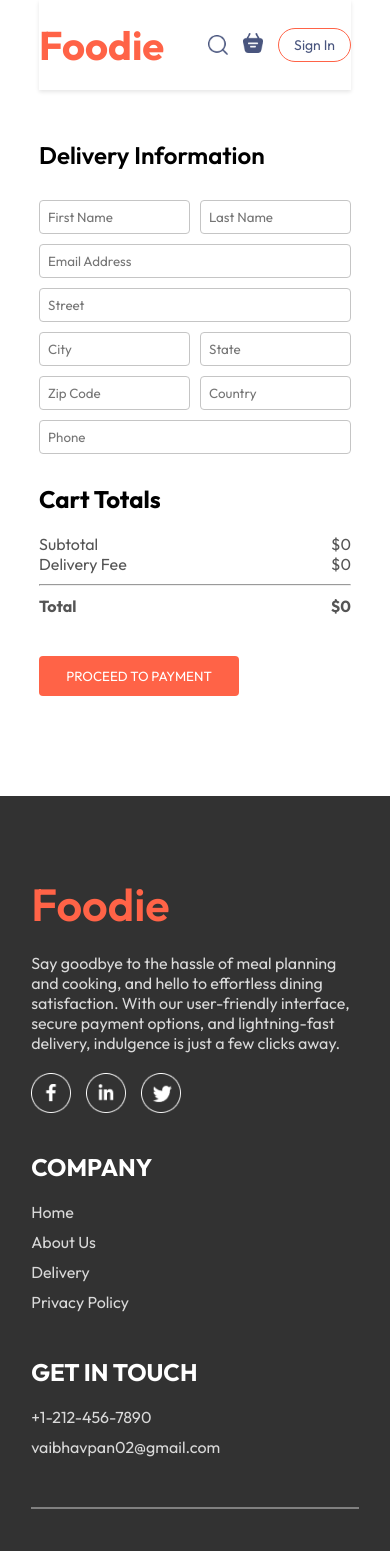
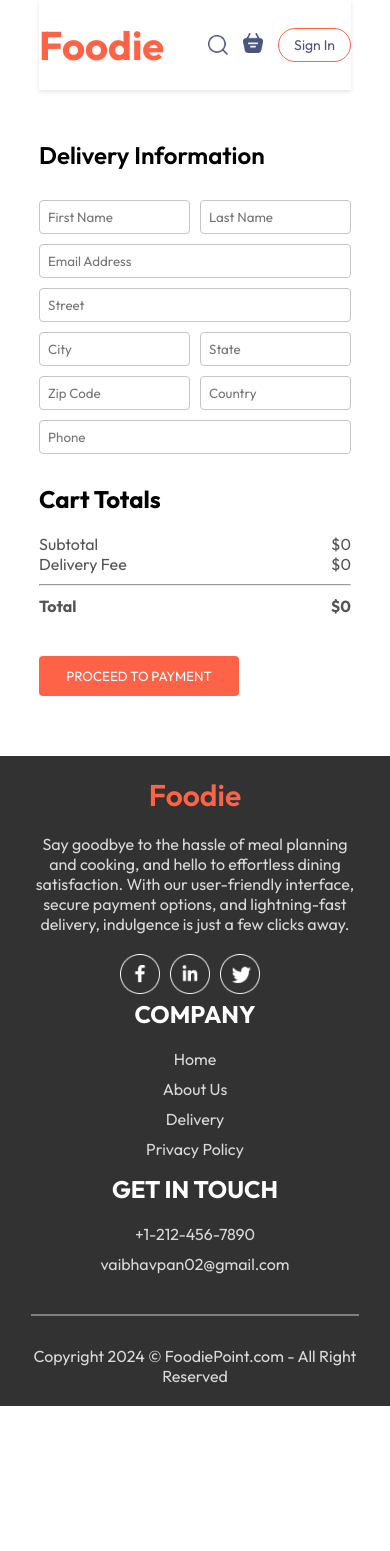
Before and after one commit to Vaibhavpan02/Food-Delivery, a React (Vite) app: page /order in a window 390 px wide. Shown: the top 1551 px of the page. After the commit the page ends 1406 px from the top, so only its background shows below. Built offline with nearby package versions, Linux system fonts and the light colour scheme.

Commit message:
Update Footer.css

```diff
--- a/src/components/Footer/Footer.css
+++ b/src/components/Footer/Footer.css
@@ -1,4 +1,4 @@
-.footer{
+.footer {
     color: #d9d9d9;
     background-color: #323232;
     display: flex;
@@ -6,39 +6,46 @@
     align-items: center;
     gap: 20px;
     padding: 20px 8vw;
-    padding-top: 80px;
-    margin-top: 100px;
+    padding-top: 20px;
+    margin-top: 60px;
 }
-.footer .footer-content .footer-content-left h2{
-    font-size: 45px;
-    font-weight: 600;
-    color: tomato;
-}
-.footer-content{
+
+.footer .footer-content {
     width: 100%;
     display: grid;
     grid-template-columns: 2fr 1fr 1fr;
     gap: 80px;
 }
-.footer-content-left, .footer-content-right, .footer-content-center{
+
+.footer .footer-content-left, .footer .footer-content-right, .footer .footer-content-center {
     display: flex;
     flex-direction: column;
     align-items: start;
     gap: 20px;
 }
-.footer-content-left li, .footer-content-right li, .footer-content-center li{
+
+.footer .footer-content-left h2 {
+    font-size: 45px;
+    font-weight: 600;
+    color: tomato;
+}
+
+.footer .footer-content-left li, .footer .footer-content-right li, .footer .footer-content-center li {
     list-style: none;
     margin-bottom: 10px;
     cursor: pointer;
 }
-.footer-content-right h2, .footer-content-center h2{
+
+.footer .footer-content-right h2, .footer .footer-content-center h2 {
     color: white;
 }
-.footer-social-icons img{
+
+.footer .footer-social-icons img {
     width: 40px;
     margin-right: 15px;
 }
-.footer hr{
+
+.footer hr {
     width: 100%;
     height: 2px;
     margin: 20px 0;
@@ -46,13 +53,42 @@
     border: none;
 }
 
-@media (max-width:750px){
-    .footer-content{
+/* Responsive styles */
+@media (max-width: 750px) {
+    .footer .footer-content {
         display: flex;
         flex-direction: column;
-        gap: 35px;
+        gap: 5px;
     }
-    .footer-copyright{
+
+    .footer .footer-content-left h2 {
+        font-size: 30px;
+    }
+
+    .footer .footer-content-left, .footer .footer-content-right, .footer .footer-content-center {
+        align-items: center;
+        text-align: center;
+    }
+
+    .footer .footer-content-left li, .footer .footer-content-right li, .footer .footer-content-center li {
+        text-align: center;
+    }
+
+    .footer .footer-social-icons {
+        display: flex;
+        justify-content: center;
+        width: 100%;
+    }
+
+    .footer .footer-social-icons img {
+        margin-right: 10px;
+    }
+
+    .footer hr {
+        margin: 10px auto;
+    }
+
+    .footer .footer-copyright {
         text-align: center;
     }
 }
```
